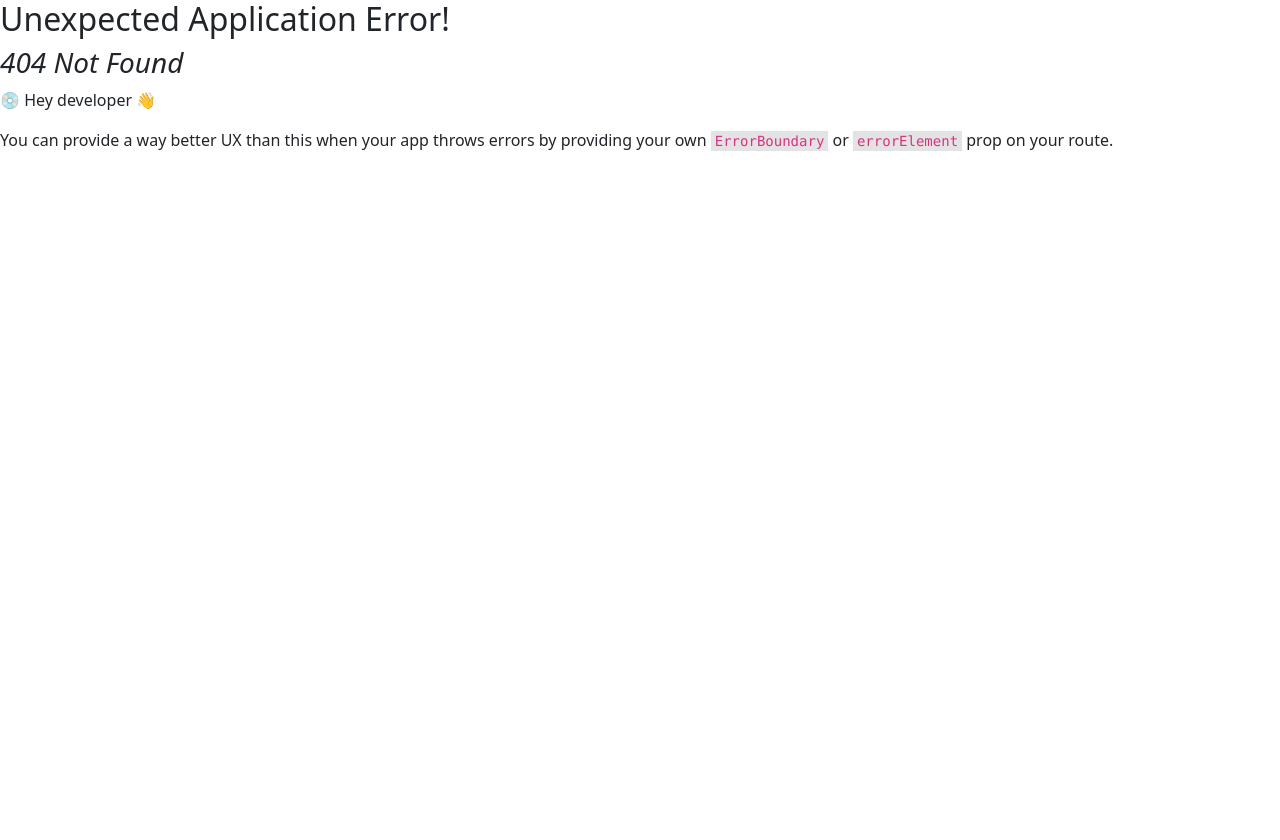
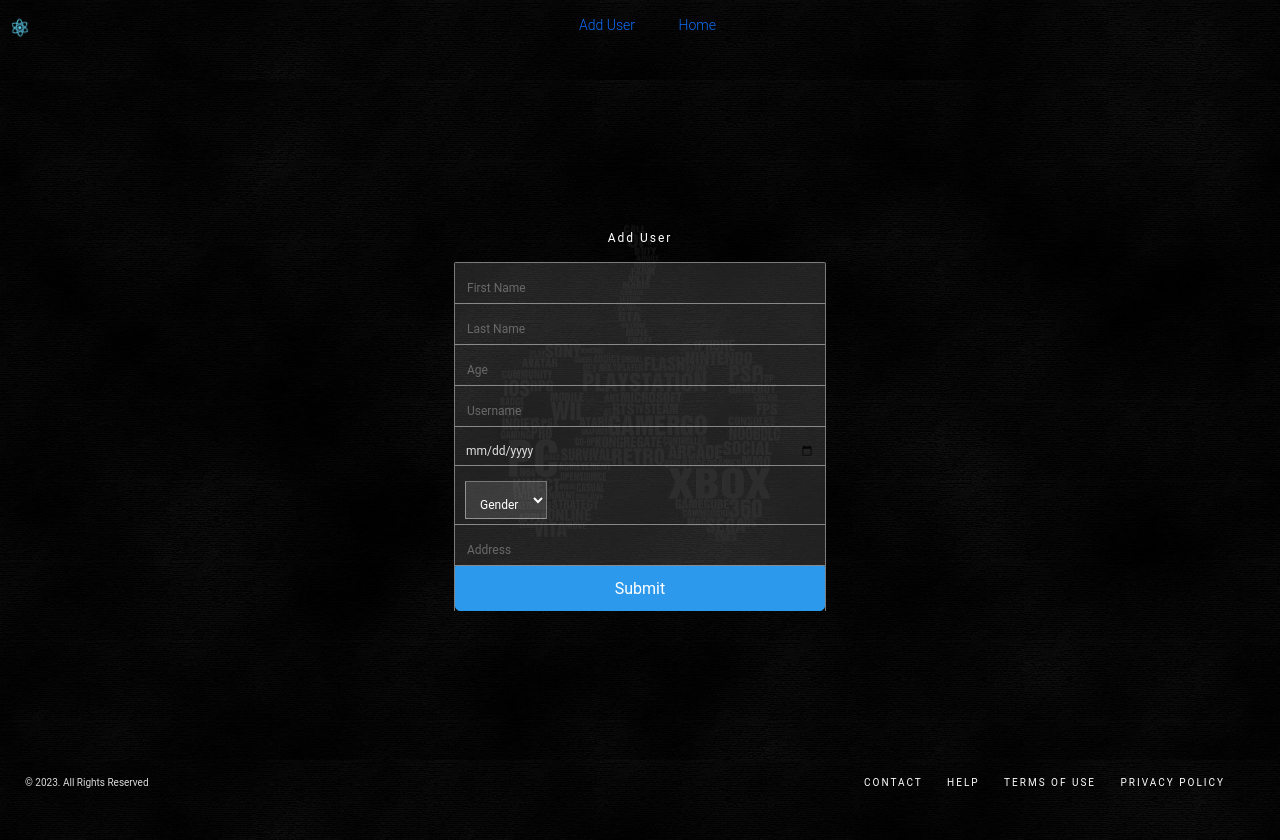
Before and after one commit to dikyardiyanto17/crud-react, a React (Create React App) app in the folder client/: page /adduser in a window 1280 px wide. Before the commit this address had no page. Before the commit the page ends 800 px from the top, so only its background shows below. Built offline with nearby package versions, Linux system fonts and the light colour scheme.

Commit message:
adding new user form

```diff
--- a/client/package.json
+++ b/client/package.json
@@ -15,6 +15,7 @@
     "react-scripts": "5.0.1",
     "redux": "^4.2.1",
     "redux-thunk": "^2.4.2",
+    "sweetalert2": "^11.7.3",
     "web-vitals": "^2.1.4"
   },
   "scripts": {
--- a/client/src/assets/style.css
+++ b/client/src/assets/style.css
@@ -33,6 +33,10 @@ a:hover {
 
 #logo-custom {
 	margin: 0 auto;
+}
+
+.navbar-links {
+	text-decoration: none;
 }
 
 #nav-bar-custom {
--- a/client/src/components/Navbar.js
+++ b/client/src/components/Navbar.js
@@ -1,6 +1,6 @@
 import "../assets/style.css";
 import { Link, useNavigate } from "react-router-dom";
-import logo from '../logo.svg'
+import logo from "../logo.svg";
 
 export default function Navbar() {
   const navigate = useNavigate();
@@ -8,9 +8,11 @@ export default function Navbar() {
     <div className="main">
       <div id="header-custom">
         <span>
-          <img src={logo} style={{ width: "30px" }} id="logo-custom" className="App-logo"/>
+          <img src={logo} style={{ width: "30px" }} id="logo-custom" className="App-logo" />
         </span>
-        <span id="nav-bar-custom">Hello Worlds        </span>
+        <span id="nav-bar-custom">
+          <Link className="navbar-links" to="/adduser"> Add User </Link> <Link className="navbar-links" to="/"> Home </Link>
+        </span>
       </div>
     </div>
   );
--- a/client/src/components/Pagination.js
+++ b/client/src/components/Pagination.js
@@ -1,10 +1,14 @@
 import "../assets/pagination.css";
 import React, { useState } from "react";
+import { useDispatch, useSelector } from "react-redux";
+import { getUsers } from "../stores/action/actionCreator";
 
 export default function Pagination() {
+  const totalItems = useSelector((state) => state.users.totalItems);
+  const dispatch = useDispatch();
   const [currentPage, setCurrentPage] = useState(1);
 
-  const totalPages = Math.ceil(5 / 2);
+  const totalPages = Math.ceil(totalItems / 10);
 
   let startPage, endPage;
 
@@ -31,7 +35,12 @@ export default function Pagination() {
 
   return (
     <ul className="pagination">
-      <li className={`page-item ${currentPage === 1 ? "disabled" : ""}`} onClick={() => setCurrentPage(currentPage - 1)}>
+      <li
+        className={`page-item ${currentPage === 1 ? "disabled" : ""}`}
+        onClick={() => {
+          setCurrentPage(currentPage - 1);
+        }}
+      >
         <a href="#" className="page-link">
           Previous
         </a>
@@ -44,7 +53,14 @@ export default function Pagination() {
         </li>
       )}
       {pages.map((page) => (
-        <li key={page} className={`page-item ${currentPage === page ? "active" : ""}`} onClick={() => setCurrentPage(page)}>
+        <li
+          key={page}
+          className={`page-item ${currentPage === page ? "active" : ""}`}
+          onClick={() => {
+            setCurrentPage(page);
+            dispatch(getUsers(currentPage * 10));
+          }}
+        >
           <a href="#" className="page-link">
             {page}
           </a>
--- /dev/null
+++ b/client/src/components/Users.js
@@ -0,0 +1,30 @@
+import Button from 'react-bootstrap/Button';
+import { Link } from "react-router-dom";
+
+export default function Users({user, index}) {
+  return (
+    <>
+      <tr>
+        <td style={{ maxWidth: "10px" }}>{user.id}</td>
+        <td style={{ maxWidth: "100px", minWidth: "100px" }}>{user.firstName + " " + user.lastName}</td>
+        <td style={{ maxWidth: "150px", minWidth: "150px" }}>{user.age + " years old"}</td>
+        <td style={{ maxWidth: "150px", minWidth: "150px" }}>{user.gender}</td>
+        <td style={{ maxWidth: "150px", minWidth: "150px" }}>{user.username}</td>
+        <td>
+          <img src={user.image} style={{ maxWidth: "100px", margin: "10px", height: "100px" }} />
+        </td>
+        <td style={{ maxWidth: "150px", minWidth: "150px" }}>{user.birthDate}</td>
+        <td style={{ maxWidth: "150px", minWidth: "150px" }}>{user.address.address}</td>
+        <td className="d-flex justify-content-center flex-wrap" style={{ minWidth: "200px" }}>
+          {" "}
+          <Link className="btn btn-primary" style={{ width: "100px", margin: "10px auto" }}>
+            Edit
+          </Link>{" "}
+          <Button variant="danger" style={{ width: "100px", margin: "10px auto" }} >
+            Delete
+          </Button>
+        </td>
+      </tr>
+    </>
+  );
+}
--- a/client/src/index.js
+++ b/client/src/index.js
@@ -6,9 +6,9 @@ import reportWebVitals from './reportWebVitals';
 
 const root = ReactDOM.createRoot(document.getElementById('root'));
 root.render(
-  <React.StrictMode>
+  // <React.StrictMode>
     <App />
-  </React.StrictMode>
+  // </React.StrictMode>
 );
 
 // If you want to start measuring performance in your app, pass a function
--- a/client/src/stores/action/actionCreator.js
+++ b/client/src/stores/action/actionCreator.js
@@ -1,4 +1,4 @@
-import { FetchingUser, FetchingUsers } from "./actionType"
+import { FetchingTotalItems, FetchingUser, FetchingUsers } from "./actionType"
 const baseUrl = 'https://dummyjson.com/users/'
 
 export const fetchUsers = (payload) => {
@@ -9,17 +9,24 @@ export const fetchUser = (payload) => {
     return { type: FetchingUser, payload }
 }
 
+export const fetchTotalUsers = (payload) => {
+    return { type: FetchingTotalItems, payload }
+}
 
-export const getUsers = () => {
+
+export const getUsers = (skip = 0) => {
     return (dispatch) => {
-        fetch(baseUrl, {
+        fetch(baseUrl + `?limit=10&skip=${skip}`, {
             method: "get",
             headers: {
                 'Content-Type': 'application/json',
             },
         })
             .then(resp => resp.json())
-            .then(data => dispatch(fetchUsers(data)))
+            .then(data => {
+                dispatch(fetchUsers(data.users))
+                dispatch(fetchTotalUsers(data.total))
+            })
             .catch(error => console.log(error))
     }
 }
--- a/client/src/stores/action/actionType.js
+++ b/client/src/stores/action/actionType.js
@@ -1,2 +1,3 @@
 export const FetchingUsers = 'fetchUsers'
 export const FetchingUser = 'fetchUser'
+export const FetchingTotalItems = 'fetchTotalItems'
--- a/client/src/stores/reducers/users.js
+++ b/client/src/stores/reducers/users.js
@@ -1,16 +1,19 @@
-import { FetchingUser, FetchingUsers } from "../action/actionType"
+import { FetchingTotalItems, FetchingUser, FetchingUsers } from "../action/actionType"
 
 const initialState = {
     users: [],
-    user: {}
+    user: {},
+    totalItems: 0
 }
 
 function usersReducer(state = initialState, action) {
     switch (action.type) {
         case FetchingUsers:
-            return { ...state, accounts: action.payload }
+            return { ...state, users: action.payload }
         case FetchingUser:
-            return {...state, account: action.payload}
+            return {...state, user: action.payload}
+        case FetchingTotalItems:
+            return {...state, totalItems: action.payload}
         default:
             return state
     }
--- /dev/null
+++ b/client/src/views/FormAdd.js
@@ -0,0 +1,60 @@
+import '../assets/style.css';
+import { useState, useEffect } from 'react';
+import { useDispatch, useSelector } from 'react-redux';
+import { useNavigate } from 'react-router-dom';
+import Swal from 'sweetalert2'
+
+export default function AddUser() {
+    const navigate = useNavigate()
+    const dispatch = useDispatch()
+    const [formAdd, setFormAdd] = useState({
+    })
+
+    const changeHandler = (e) => {
+        const { value, name } = e.target
+        const obj = { ...formAdd }
+        obj[name] = value
+        setFormAdd(obj)
+    }
+
+    const submitHandler = (e) => {
+        e.preventDefault()
+        // dispatch(addUsers(formAdd))
+        //     .then(() => {
+        //         navigate('/')
+        //     })
+        //     .catch((error) => {
+        //         (Swal.fire({
+        //             icon: 'error',
+        //             title: error.message,
+        //         }))
+        //     })
+    }
+
+    return (
+        <>
+            <div className='main' style={{ 'padding': '20px' }}>
+                <div id="container-custom">
+                    <div className="content-custom" id="form">
+                        <div id="cta">Add User</div>
+                        <form className="signup" onSubmit={submitHandler} style={{ 'height': 'auto' }}>
+                            <div className="input-wrap" > <input type='text' placeholder='First Name' onChange={changeHandler} name='firstName' /> </div>
+                            <div className="input-wrap" > <input type='text' placeholder='Last Name' onChange={changeHandler} name='lastName' />  </div>
+                            <div className="input-wrap" > <input type='text' placeholder='Age' onChange={changeHandler} name='age' />  </div>
+                            <div className="input-wrap" > <input type='text' placeholder='Username' onChange={changeHandler} name='username' />  </div>
+                            <div className="input-wrap" > <input type='date' onChange={changeHandler} name='birthDate' />  </div>
+                            <div className="input-wrap" >
+                                <select className="input-wrap" style={{ 'borderLeftWidth': '1px' }} onChange={changeHandler} name='gender'>
+                                    <option style={{'backgroundColor': 'black'}} value='' disabled selected>Gender</option>
+                                    <option style={{'backgroundColor': 'black'}} value='male'>Male</option>
+                                    <option style={{'backgroundColor': 'black'}} value='female'>Female</option>
+                                </select> </div>
+                            <div className="input-wrap" > <input type='text' placeholder='Address' onChange={changeHandler} name='address' />  </div>
+                            <button type='submit'> Submit </button>
+                        </form>
+                    </div>
+                </div>
+            </div>
+        </>
+    );
+}
--- a/client/src/views/Home.js
+++ b/client/src/views/Home.js
@@ -1,6 +1,16 @@
-import Pagination from '../components/Pagination.js';
-import Sidebar from '../components/Sidebar.js'
+import { useEffect } from "react";
+import { useDispatch, useSelector } from "react-redux";
+import Pagination from "../components/Pagination.js";
+import Sidebar from "../components/Sidebar.js";
+import Table from "react-bootstrap/Table";
+import { getUsers } from "../stores/action/actionCreator.js";
+import Users from "../components/Users.js";
 export default function Home() {
+  const users = useSelector((state) => state.users.users);
+  const dispatch = useDispatch();
+  useEffect(() => {
+    dispatch(getUsers());
+  }, []);
   return (
     <>
       <div className="d-flex col main">
@@ -9,6 +19,28 @@ export default function Home() {
           <div className="border border-slate-800 bg-slate-900/70 mt-3 p-5 text-center" style={{ minHeight: "80vh" }}>
             <h1>Home</h1>
             <div className="d-flex justify-content-center">
+              <Table bordered responsive size="sm" style={{ color: "white" }}>
+                <thead>
+                  <tr>
+                    <th>User Id</th>
+                    <th>Name</th>
+                    <th>Age</th>
+                    <th>Gender</th>
+                    <th>Username</th>
+                    <th>Photo</th>
+                    <th>Birth Date</th>
+                    <th>Address</th>
+                    <th>Action</th>
+                  </tr>
+                </thead>
+                {users && (
+                  <tbody>
+                    {users.map((user, index) => {
+                      return <Users user={user} key={user.id} index={index} />;
+                    })}
+                  </tbody>
+                )}
+              </Table>
             </div>
             <Pagination />
           </div>
```
Also changed, not shown: client/src/routes/index.js (+5 -4 lines), 1 other file (tests, documents, lock files or other folders).
